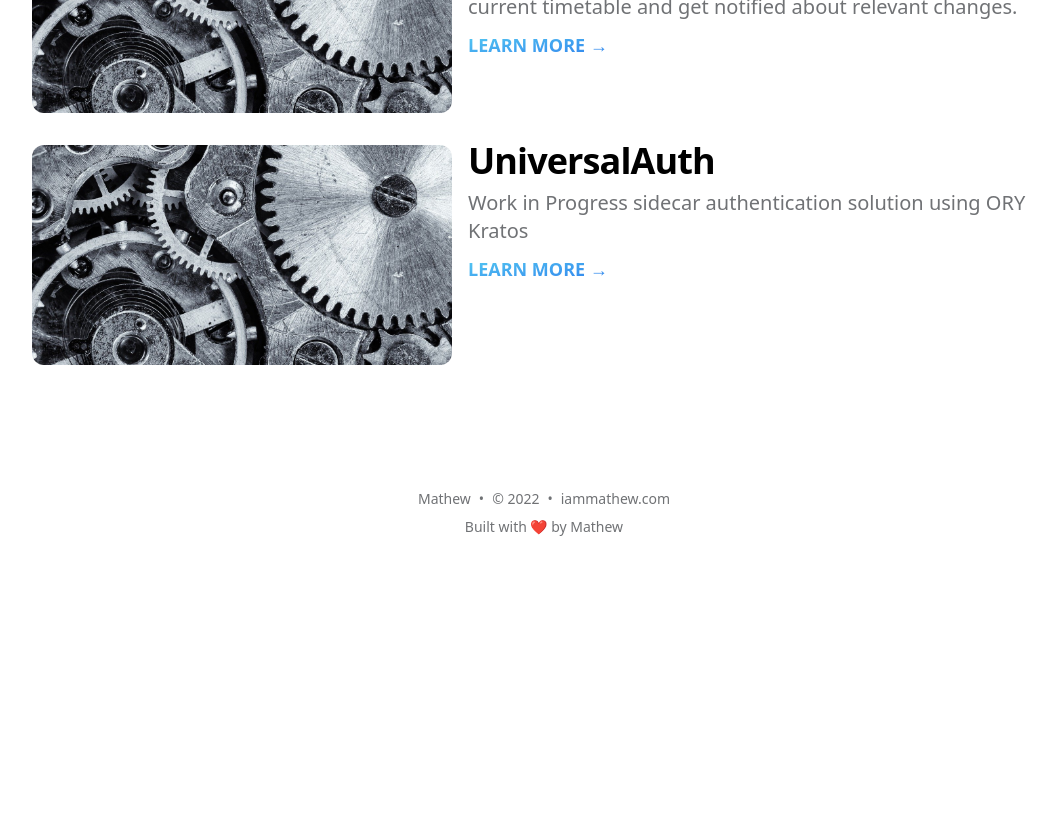
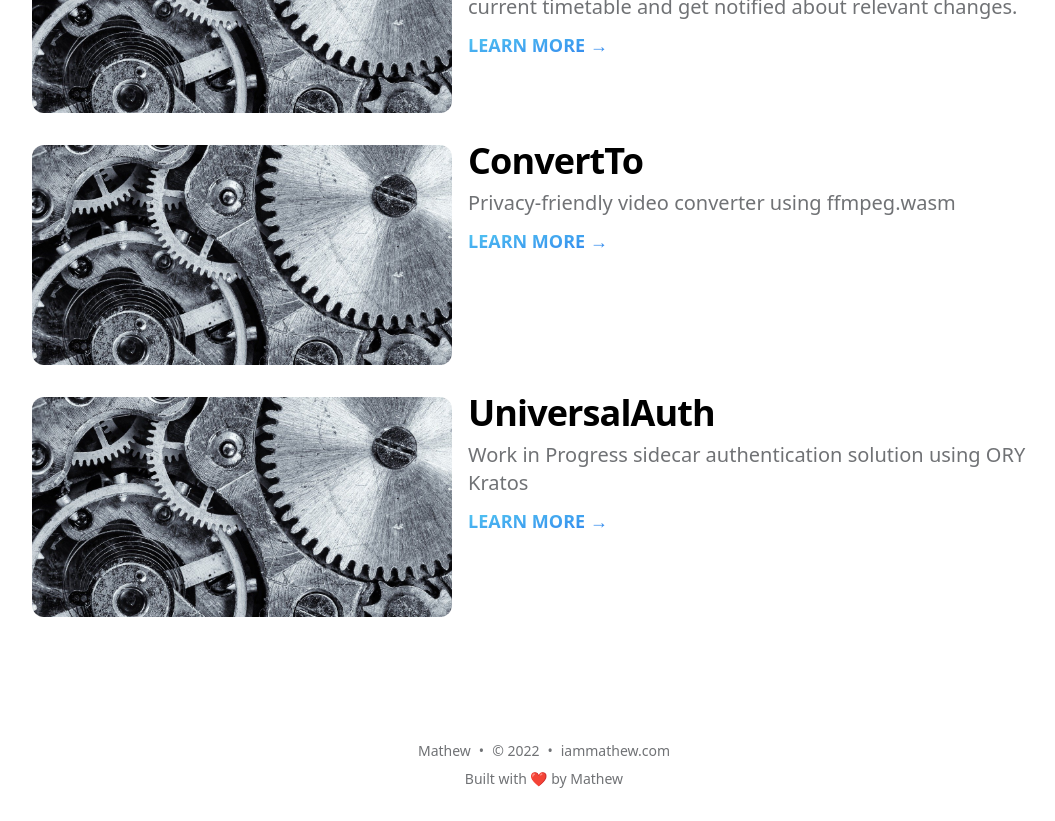
Before and after one commit to iammathew/iammathew.com, a Next.js app: page /projects in a window 1280 px wide. Shown: the part 600-1421 px from the top of the page, without its empty margins (96-1151 px from the left). Before the commit the page ends 1169 px from the top, so only its background shows below. Built offline with nearby package versions, Linux system fonts and the light colour scheme; no server answers.

Commit message:
Add ConvertTo to projects

```diff
--- a/data/projectsData.ts
+++ b/data/projectsData.ts
@@ -13,6 +13,12 @@
     href: '/blog/gym-don-plus',
   },
   {
+    title: 'ConvertTo',
+    description: `Privacy-friendly video converter using ffmpeg.wasm`,
+    imgSrc: '/static/images/time-machine.jpg',
+    href: '/blog/universal-auth',
+  },
+  {
     title: 'UniversalAuth',
     description: `Work in Progress sidecar authentication solution using ORY Kratos`,
     imgSrc: '/static/images/time-machine.jpg',
```
